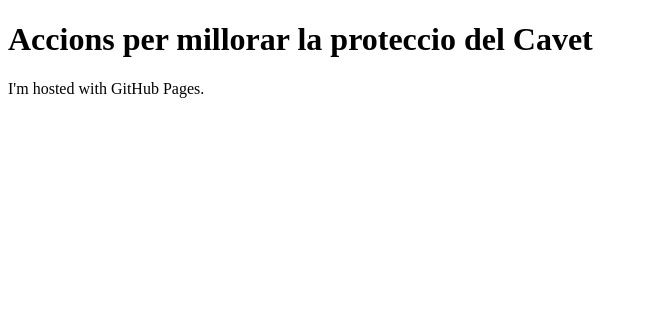
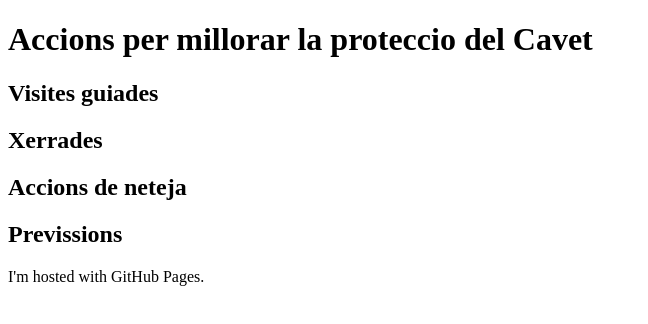
Before and after one commit to Mynt/Cavet, a plain HTML site: page index.html in a window 1280 px wide. Shown: the whole page, without its empty margins (0-648 px from the left). Drawn offline with Linux system fonts and the light colour scheme.

Commit message:
Update index.html

```diff
--- a/index.html
+++ b/index.html
@@ -2,6 +2,10 @@
 <html>
 <body>
 <h1>Accions per millorar la proteccio del Cavet</h1>
+<h2>Visites guiades</h2>
+<h2>Xerrades</h2>
+<h2>Accions de neteja</h2>
+<h2>Previssions</h2>
 <p>I'm hosted with GitHub Pages.</p>
 </body>
 </html>
```
